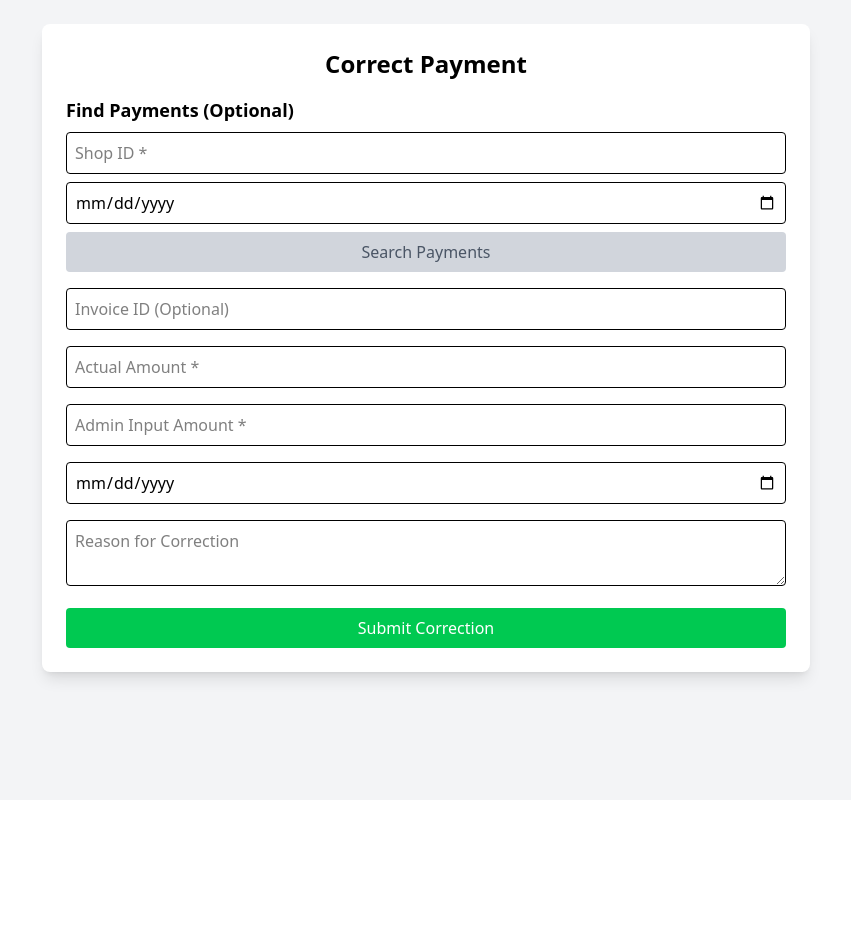
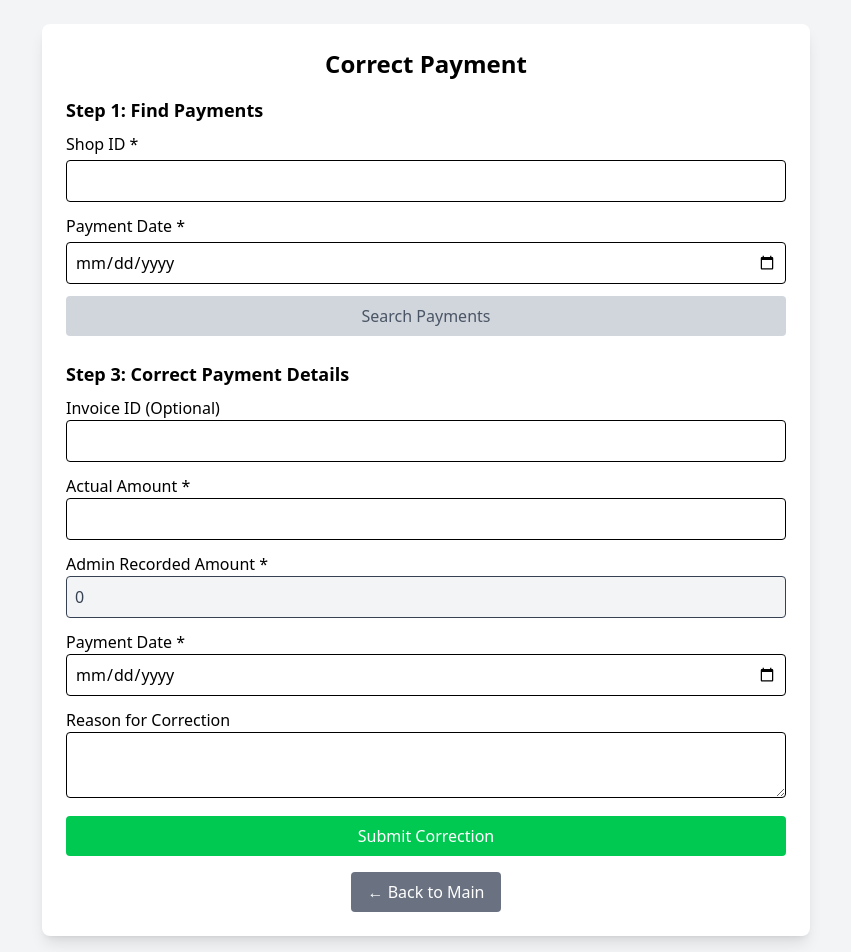
Before and after one commit to RashenThemiya/community, a React (Vite) app in the folder Frontend/: page /correct-payment in a window 1280 px wide. Shown: the top 952 px of the page, without its empty margins (214-1065 px from the left). Before the commit the page ends 800 px from the top, so only its background shows below. Built offline with nearby package versions, Linux system fonts and the light colour scheme.

Commit message:
update  correct payment UI and handle edge cases.

```diff
--- a/Frontend/src/pages/Payment/CorrectPayment.jsx
+++ b/Frontend/src/pages/Payment/CorrectPayment.jsx
@@ -1,12 +1,17 @@
-import { useEffect, useState } from "react";
+import { useState, useEffect } from "react";
+import { useNavigate } from "react-router-dom";
 import api from "../../utils/axiosInstance";
+import ConfirmWrapper from "../../components/ConfirmWrapper";
+import { MdWarningAmber } from "react-icons/md";
 
 const CorrectPayment = () => {
+    const navigate = useNavigate();
+
     const [formData, setFormData] = useState({
         invoice_id: "",
         shop_id: "",
         actual_amount: "",
-        admin_put_amount: "",
+        admin_put_amount: "0",
         edit_reason: "",
         payment_date: "",
     });
@@ -14,6 +19,7 @@ const CorrectPayment = () => {
     const [searchDate, setSearchDate] = useState("");
     const [payments, setPayments] = useState([]);
     const [loading, setLoading] = useState(false);
+    const [fetching, setFetching] = useState(false);
     const [error, setError] = useState(null);
     const [success, setSuccess] = useState(null);
 
@@ -26,6 +32,7 @@ const CorrectPayment = () => {
         setError(null);
         setSuccess(null);
         setPayments([]);
+        setFetching(true);
 
         try {
             const token = localStorage.getItem("token");
@@ -43,8 +50,9 @@ const CorrectPayment = () => {
                 setError("No payments found.");
             }
         } catch (err) {
-            console.error(err);
             setError("Error fetching payments.");
+        } finally {
+            setFetching(false);
         }
     };
 
@@ -60,17 +68,11 @@ const CorrectPayment = () => {
         setSearchDate(payment.payment_date?.split("T")[0] || "");
     };
 
-    const handleSubmit = async (e) => {
-        e.preventDefault();
-        setLoading(true);
-        setError(null);
-        setSuccess(null);
-
+    const handleSubmit = async () => {
         const { invoice_id, shop_id, actual_amount, admin_put_amount, edit_reason, payment_date } = formData;
 
         if (!shop_id || !actual_amount || !admin_put_amount || !payment_date) {
             setError("All required fields must be filled.");
-            setLoading(false);
             return;
         }
 
@@ -82,9 +84,11 @@ const CorrectPayment = () => {
             payment_date,
         };
 
-        if (invoice_id?.trim()) {
-            payload.invoice_id = invoice_id;
-        }
+        if (invoice_id?.trim()) payload.invoice_id = invoice_id;
+
+        setLoading(true);
+        setError(null);
+        setSuccess(null);
 
         try {
             const token = localStorage.getItem("token");
@@ -104,7 +108,7 @@ const CorrectPayment = () => {
                     edit_reason: "",
                     payment_date,
                 });
-                fetchPayments();
+                fetchPayments();  // Refresh payment list
             } else {
                 setError(response.data.message || "Payment correction failed.");
             }
@@ -112,6 +116,10 @@ const CorrectPayment = () => {
             setError(err.response?.data?.message || "An unexpected error occurred.");
         } finally {
             setLoading(false);
+            setTimeout(() => {
+                setSuccess(null);
+                setError(null);
+            }, 5000); // Clear messages after 5 seconds
         }
     };
 
@@ -120,7 +128,7 @@ const CorrectPayment = () => {
             const timer = setTimeout(() => {
                 setError(null);
                 setSuccess(null);
-            }, 3000);
+            }, 5000);
             return () => clearTimeout(timer);
         }
     }, [error, success]);
@@ -130,29 +138,34 @@ const CorrectPayment = () => {
     return (
         <div className="flex flex-col items-center min-h-screen bg-gray-100 p-6">
             <div className="bg-white p-6 rounded-lg shadow-lg w-full max-w-3xl">
+
                 <h2 className="text-2xl font-bold mb-4 text-center">Correct Payment</h2>
 
+                {/* Success and Error Messages */}
                 {success && (
                     <div className="bg-green-100 border border-green-400 text-green-700 px-4 py-3 rounded mb-4">
                         {success}
+                        <button onClick={() => setSuccess(null)} className="float-right">×</button>
                     </div>
                 )}
                 {error && (
                     <div className="bg-red-100 border border-red-400 text-red-700 px-4 py-3 rounded mb-4">
                         {error}
+                        <button onClick={() => setError(null)} className="float-right">×</button>
                     </div>
                 )}
 
                 {/* Search Section */}
-                <div className="mb-4 space-y-2">
-                <h3 className="text-lg font-semibold">Find Payments (Optional)</h3>
+                <section className="mb-6">
+                    <h3 className="text-lg font-semibold mb-2">Step 1: Find Payments</h3>
+                    <label className="block mb-1">Shop ID *</label>
                     <input
                         type="text"
-                        placeholder="Shop ID *"
                         value={formData.shop_id}
                         onChange={(e) => setFormData({ ...formData, shop_id: e.target.value })}
                         className="w-full p-2 border rounded"
                     />
+                    <label className="block mt-3 mb-1">Payment Date *</label>
                     <input
                         type="date"
                         value={searchDate}
@@ -162,60 +175,65 @@ const CorrectPayment = () => {
                     <button
                         onClick={fetchPayments}
                         disabled={isSearchDisabled}
-                        className={`w-full py-2 rounded ${isSearchDisabled ? "bg-gray-300 cursor-not-allowed text-gray-600" : "bg-blue-500 hover:bg-blue-600 text-white"}`}
+                        className={`w-full mt-3 py-2 rounded ${isSearchDisabled ? "bg-gray-300 cursor-not-allowed text-gray-600" : "bg-blue-500 hover:bg-blue-600 text-white"}`}
                     >
-                        Search Payments
+                        {fetching ? "Searching..." : "Search Payments"}
                     </button>
-                </div>
+                </section>
 
                 {/* List of Payments */}
                 {payments.length > 0 && (
-                    <div className="mb-6">
-                        <h4 className="font-semibold mb-2">Payments on {searchDate}:</h4>
+                    <section className="mb-6">
+                        <h4 className="font-semibold mb-2">Step 2: Select a Payment</h4>
                         <ul className="space-y-2 max-h-60 overflow-y-auto border p-2 rounded">
                             {payments.map((pmt) => (
                                 <li
                                     key={pmt.payment_id || pmt.invoice_id || Math.random()}
-                                    className="p-2 bg-gray-100 rounded cursor-pointer hover:bg-gray-200"
+                                    className="p-2 bg-gray-100 rounded cursor-pointer hover:bg-blue-100"
                                     onClick={() => handlePaymentClick(pmt)}
+                                    title="Click to autofill the form with this payment"
                                 >
-                                    <strong>Invoice:</strong> {pmt.invoice_id || "N/A"} |{" "}
-                                    <strong>Amount:</strong> {pmt.amount_paid} |{" "}
-                                    <strong>Method:</strong> {pmt.payment_method}
+                                    <strong>Invoice:</strong> {pmt.invoice_id || "N/A"} | <strong>Amount:</strong> {pmt.amount_paid} | <strong>Method:</strong> {pmt.payment_method}
                                 </li>
                             ))}
                         </ul>
-                    </div>
+                    </section>
                 )}
 
                 {/* Correction Form */}
-                <form onSubmit={handleSubmit} className="space-y-4">
+                <section>
+                    <h4 className="text-lg font-semibold mb-2">Step 3: Correct Payment Details</h4>
+                    <div className="space-y-3">
+                        <label>Invoice ID (Optional)</label>
                         <input
                             type="text"
                             name="invoice_id"
-                        placeholder="Invoice ID (Optional)"
                             value={formData.invoice_id}
                             onChange={handleChange}
                             className="w-full p-2 border rounded"
                         />
+
+                        <label>Actual Amount *</label>
                         <input
                             type="number"
                             name="actual_amount"
-                        placeholder="Actual Amount *"
                             value={formData.actual_amount}
                             onChange={handleChange}
                             className="w-full p-2 border rounded"
                             required
                         />
+
+                        <label>Admin Recorded Amount *</label>
                         <input
                             type="number"
                             name="admin_put_amount"
-                        placeholder="Admin Input Amount *"
-                        value={formData.admin_put_amount}
-                        onChange={handleChange}
-                        className="w-full p-2 border rounded"
-                        required
+                            placeholder="Admin Recorded Amount"
+                            value={formData.admin_put_amount || 0}
+                            readOnly
+                            className="w-full p-2 border rounded bg-gray-100 text-gray-700 cursor-not-allowed"
                         />
+
+                        <label>Payment Date *</label>
                         <input
                             type="date"
                             name="payment_date"
@@ -224,21 +242,46 @@ const CorrectPayment = () => {
                             className="w-full p-2 border rounded"
                             required
                         />
+
+                        <label>Reason for Correction</label>
                         <textarea
                             name="edit_reason"
-                        placeholder="Reason for Correction"
                             value={formData.edit_reason}
                             onChange={handleChange}
                             className="w-full p-2 border rounded"
                         />
+
+                        {/* Use ConfirmWrapper for confirmation before submission */}
+                        <ConfirmWrapper
+                            onConfirm={handleSubmit}
+                            message="Are you sure you want to submit this correction?"
+                            additionalInfo="Once submitted, the payment details will be updated."
+                            icon={<MdWarningAmber />}
+                            confirmText="Yes, Submit"
+                            cancelText="No, Cancel"
+                            buttonBackgroundColor="bg-green-600"
+                            buttonTextColor="text-white"
+                        >
                             <button
-                        type="submit"
+                                type="button"
                                 disabled={loading}
                                 className={`w-full py-2 rounded ${loading ? "bg-gray-400 text-white" : "bg-green-500 hover:bg-green-600 text-white"}`}
                             >
                                 {loading ? "Processing..." : "Submit Correction"}
                             </button>
-                </form>
+                        </ConfirmWrapper>
+
+                        {/* Back Button Below */}
+                        <div className="mt-4 flex justify-center">
+                            <button
+                                onClick={() => navigate("/payments")}
+                                className="px-4 py-2 bg-gray-500 hover:bg-gray-600 text-white rounded"
+                            >
+                                ← Back to Main
+                            </button>
+                        </div>
+                    </div>
+                </section>
             </div>
         </div>
     );
```
Lines whose indentation alone changed are shown as unchanged.
